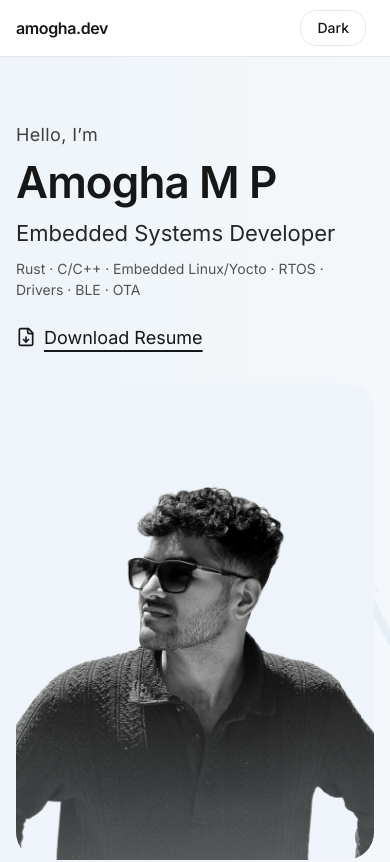
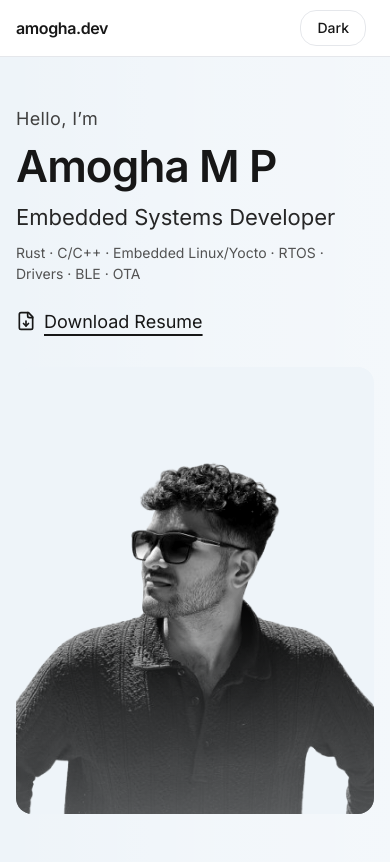
Before and after one commit to amoghamp2-code/Website, a React (Vite) app: page / in a window 390 px wide. Shown: the top 862 px of the page. Built offline with nearby package versions, Linux system fonts and the light colour scheme.

Commit message:
fix image

```diff
--- a/src/App.jsx
+++ b/src/App.jsx
@@ -92,7 +92,7 @@ export default function App() {
         role={ME.title}
         tagline={ME.tagline}
         resumeHref={ME.resume}
-        photo="/amogha-portrait.png"
+        photo="/amogha-portrait.jpg"
       />
 
       {/* SKILLS marquee */}
--- a/src/sections/HeroMinimal.jsx
+++ b/src/sections/HeroMinimal.jsx
@@ -6,7 +6,8 @@ export default function HeroMinimal({
   role = "Embedded Systems Developer",
   tagline = "Rust · C/C++ · Embedded Linux/Yocto · RTOS · Drivers · BLE · OTA",
   resumeHref = "/Amogha_CV.pdf",
-  photo = "/amogha-portrait.jpg", // <-- jpg
+  // photo prop kept for backwards-compat, but we build the src from BASE_URL below
+  photo = `${import.meta.env.BASE_URL}amogha-portrait.jpg`,
   bw = true,
 }) {
   return (
@@ -19,9 +20,11 @@ export default function HeroMinimal({
             "linear-gradient(90deg, rgba(255,255,255,0.00) 0%, rgba(255,255,255,0.25) 55%, rgba(255,255,255,0.35) 100%)",
         }}
       />
+
       <div className="max-w-6xl mx-auto px-4 relative z-10">
-        <div className="grid md:grid-cols-12 gap-8 md:gap-12 items-center min-h-[78vh] py-16 md:py-24">
-          {/* left text */}
+        {/* MOBILE-FRIENDLY GRID (no tall empty column on phones) */}
+        <div className="grid grid-cols-1 md:grid-cols-12 gap-8 md:gap-12 items-center md:min-h-[78vh] py-12 md:py-24">
+          {/* left text (force dark text since panel stays light in both modes) */}
           <div className="md:col-span-6 text-neutral-900 dark:text-neutral-900">
             <motion.p
               initial={{ opacity: 0, y: 12 }}
@@ -84,20 +87,22 @@ export default function HeroMinimal({
             transition={{ duration: 0.45, delay: 0.08 }}
             className="md:col-span-6 relative z-10"
           >
-            {/* decorative stripes behind (non-interactive) */}
+            {/* hide stripes on small screens to remove empty area */}
+            <div className="hidden md:block">
               <Stripes />
+            </div>
 
-            {/* portrait container – same light bg in both modes */}
-            <div className="relative ml-auto max-w-[560px] w-full aspect-[3/4] rounded-[28px] overflow-hidden bg-[#EEF4F9] dark:bg-[#EEF4F9]">
+            {/* mobile: centered & smaller | desktop: larger and aligned right */}
+            <div className="relative mx-auto md:ml-auto w-full max-w-[420px] md:max-w-[560px] aspect-[4/5] md:aspect-[3/4] rounded-2xl md:rounded-[28px] overflow-hidden bg-[#EEF4F9] dark:bg-[#EEF4F9]">
               <img
-                src={`${import.meta.env.BASE_URL}amogha-portrait.jpg`}
+                src={photo}
                 alt="Portrait of Amogha"
                 className={[
                   "h-full w-full object-cover object-center",
                   bw
                     ? "[filter:grayscale(100%)_contrast(112%)_brightness(98%)]"
                     : "[filter:grayscale(8%)_contrast(105%)_saturate(108%)]",
-                    "object-[60%_35%] scale-[1.08]",
+                  "object-[55%_38%] md:object-[60%_35%] scale-[1.02] md:scale-[1.08]",
                 ].join(" ")}
                 onError={(e) => {
                   e.currentTarget.style.display = "none";
@@ -105,8 +110,7 @@ export default function HeroMinimal({
                   if (ph) ph.style.display = "flex";
                 }}
               />
-
-              {/* fallback initials */}
+              {/* fallback initials if the image ever fails */}
               <div className="hidden absolute inset-0 items-center justify-center text-6xl font-semibold text-neutral-300">
                 AM
               </div>
```
Lines whose indentation alone changed are shown as unchanged.
